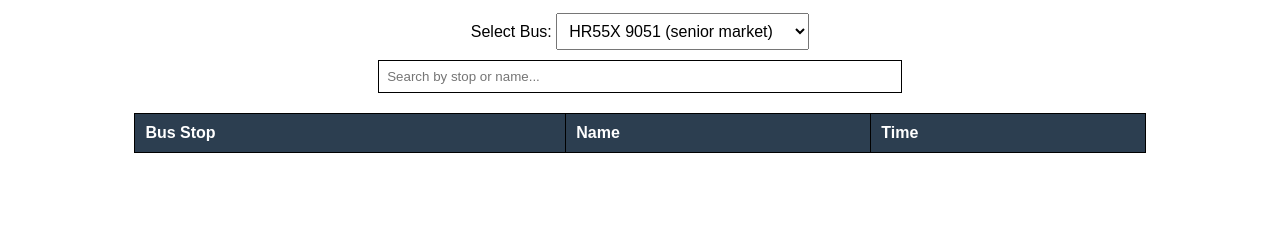
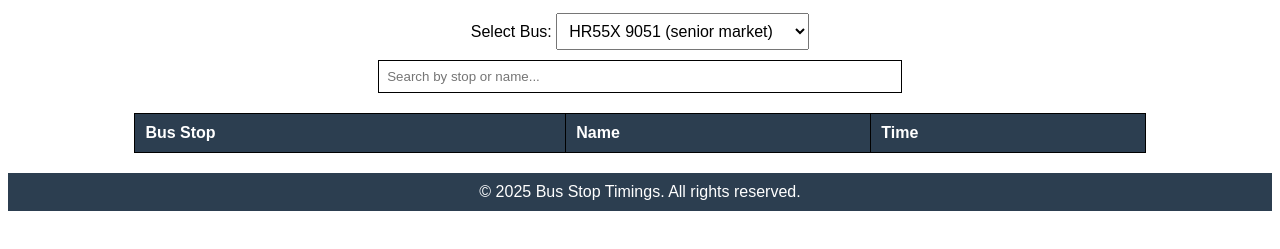
Before and after one commit to kunal21330/bustiming, a plain HTML site: page index.html in a window 1280 px wide. Shown: the part 101-350 px from the top of the page. Drawn offline with Linux system fonts and the light colour scheme; no server answers.

Commit message:
Update index.html

```diff
--- a/index.html
+++ b/index.html
@@ -1,4 +1,3 @@
-
 <!DOCTYPE html>
 <html lang="en">
 <head>
@@ -32,7 +31,7 @@
             margin-top: 10px;
             padding: 8px;
             width: 50%;
-            border:1px,solid,black;
+            border:1px solid black;
         }
         #busSelector {
             font-size: 16px;
@@ -41,12 +40,19 @@
         #warning{
             color:red;
         }
+        .footer {
+            margin-top: 20px;
+            padding: 10px;
+            background-color: #2c3e50;
+            color: white;
+            text-align: center;
+        }
     </style>
 </head>
 <body>
     <div class="container">
         <h1>Bus Stop Timings</h1>
-        <p id ="warning" >Timings effective from 02/04/2025</p>
+        <p id="warning">Timings effective from 02/04/2025</p>
         <label for="busSelector">Select Bus:</label>
         <select id="busSelector" onchange="loadBusData()">
             <option value="senior1">HR55X 9051 (senior market)</option>
@@ -66,6 +72,9 @@
             <tbody>
             </tbody>
         </table>
+    </div>
+    <div class="footer">
+        &copy; 2025 Bus Stop Timings. All rights reserved.
     </div>
     <script>
         const sheetId = "1FURmsXgeLq1J0hhTsn7VpQx6Y7K7omADCcEpP4SsMmo";
```
